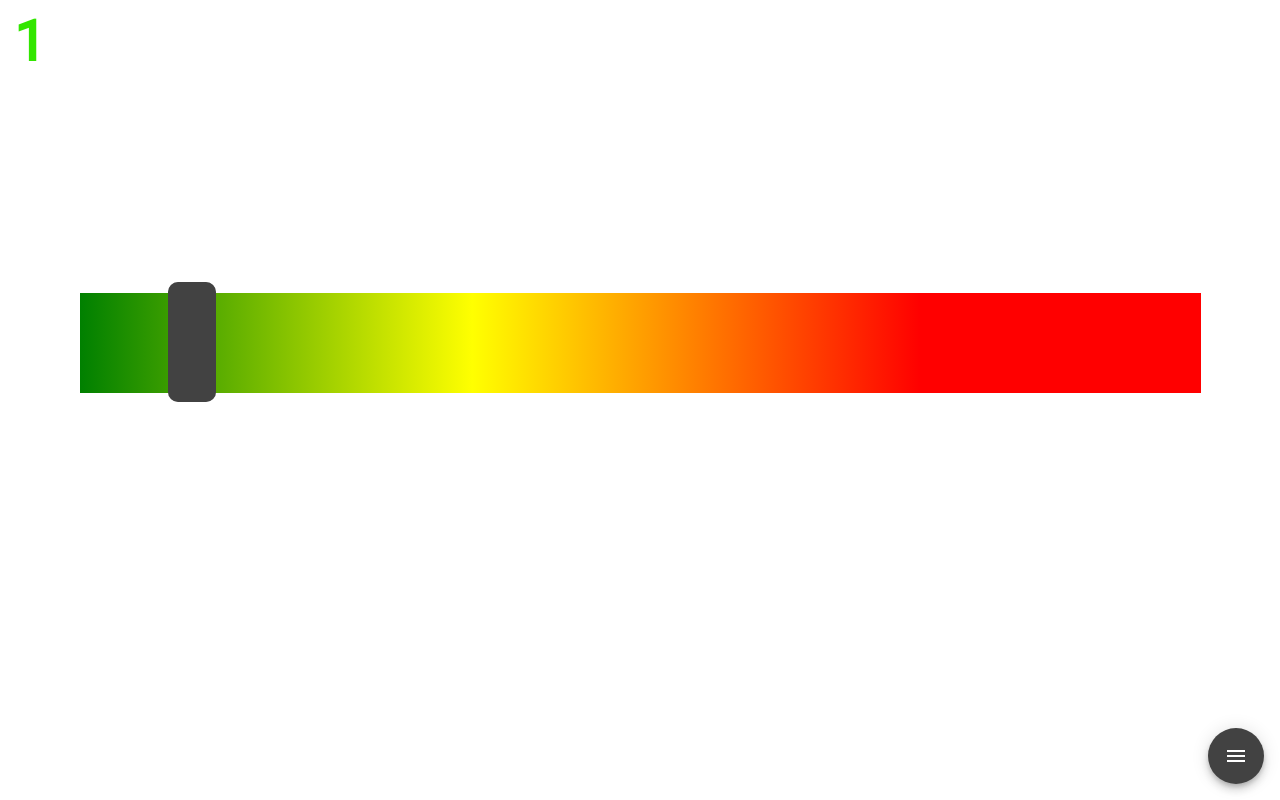
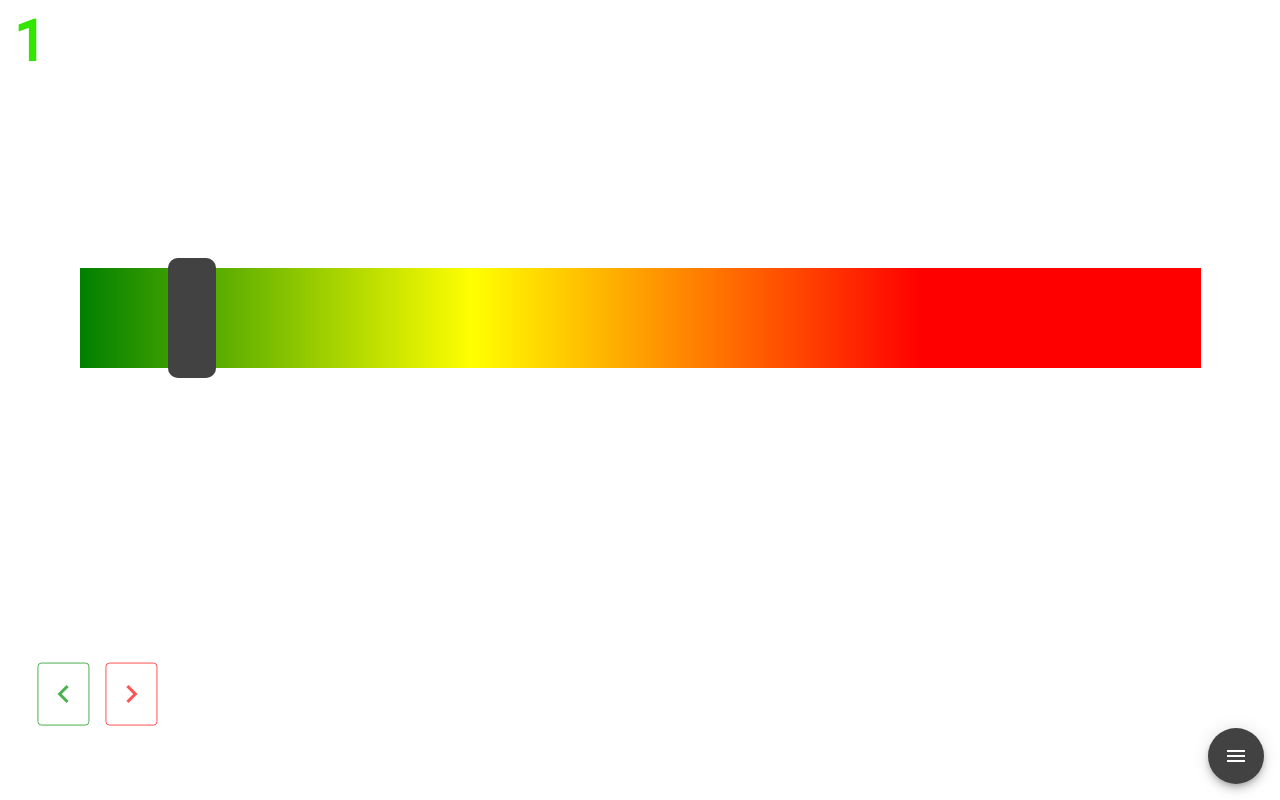
Before and after one commit to wwerner/intensity, a Vue app: page /settings in a window 1280 px wide. Built offline with nearby package versions, Linux system fonts and the light colour scheme; a small style sheet from the web is missing; what highcharts-vue would draw is missing.

Commit message:
Add up/down buttons

```diff
--- a/src/components/Meter.vue
+++ b/src/components/Meter.vue
@@ -69,6 +69,11 @@ export default {
       type: Boolean,
       required: false,
       default: true,
+    },
+  },
+  watch: {
+    value: function () {
+      this.internalValue = this.value;
     },
   },
   computed: {
@@ -196,9 +201,12 @@ export default {
 }
 
 @media (orientation: landscape) {
+  #meter {
+    transform: translateY(-25px);
+  }
   #meter
   .v-slider__thumb {
-    transform: rotate(90deg) translateX(-25px) !important;
+    transform: rotate(90deg) translateX(-24px) !important;
   }
 }
 </style>
--- a/src/views/Intensity.vue
+++ b/src/views/Intensity.vue
@@ -5,6 +5,17 @@
       @input="track"
       :step-size="$store.state.settings.stepSize"
     />
+
+    <v-btn class="mx-2 up-button" outlined small color="error"
+      @click="stepPlus()"
+    >
+      <v-icon large dark>mdi-chevron-up</v-icon>
+    </v-btn>
+    <v-btn class="mx-2 down-button" outlined small color="success"
+     @click="stepMinus()"
+    >
+      <v-icon large dark>mdi-chevron-down</v-icon>
+    </v-btn>
   </div>
 </template>
 
@@ -28,6 +39,12 @@ export default {
         intensity: this.value,
       });
     },
+    stepPlus() {
+      this.value = this.value + this.$store.state.settings.stepSize;
+    },
+    stepMinus() {
+      this.value = this.value - this.$store.state.settings.stepSize;
+    },
   },
   created() {
     this.value = this.$store.getters.latestIntensity.intensity || 1;
@@ -39,4 +56,48 @@ export default {
   .home {
     margin-top: 10px;
   }
+
+  .up-button {
+    position: absolute;
+    min-height: 52px;
+  }
+
+  .down-button {
+    position: absolute;
+    min-height: 52px;
+  }
+
+  @media (orientation: portrait) {
+    .up-button {
+      position: absolute;
+      left: 16px;
+      bottom: 124px;
+      min-height: 52px;
+      min-width: 52px;
+    }
+
+    .down-button {
+      position: absolute;
+      left: 16px;
+      bottom: 56px;
+      min-height: 52px;
+      min-width: 52px;
+    }
+
+  }
+
+  @media (orientation: landscape) {
+    .up-button {
+      left: 92px;
+      bottom: 10vh;
+      transform: rotate(90deg);
+    }
+
+    .down-button {
+      left: 24px;
+      bottom: 10vh;
+      transform: rotate(90deg);
+    }
+  }
+
 </style>
```
Lines whose indentation alone changed are shown as unchanged.
